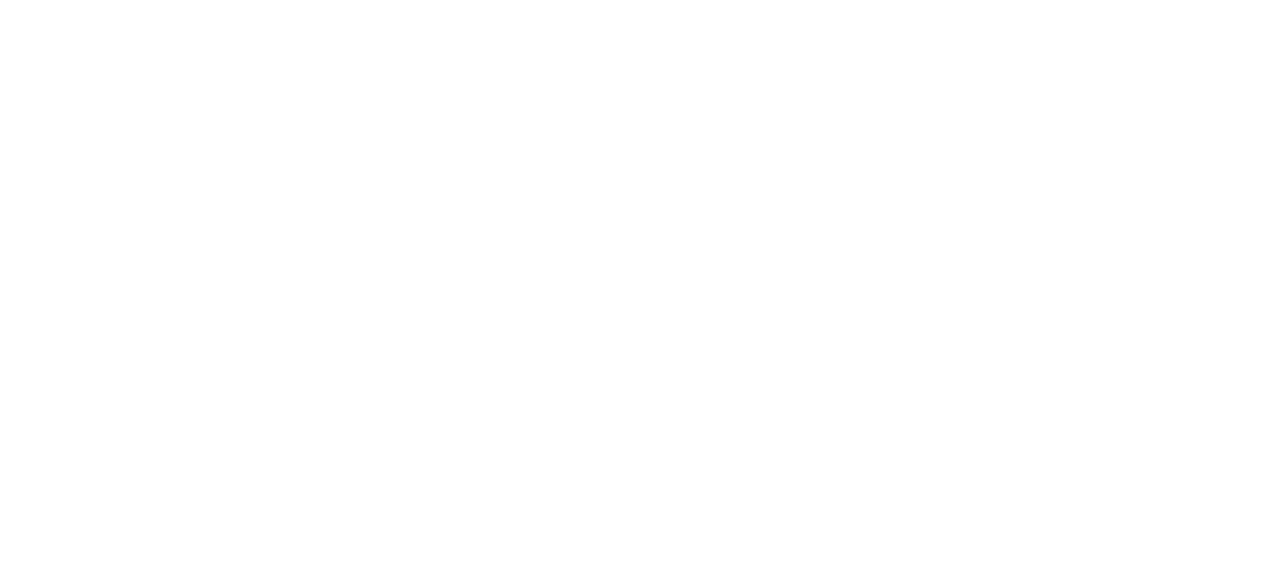
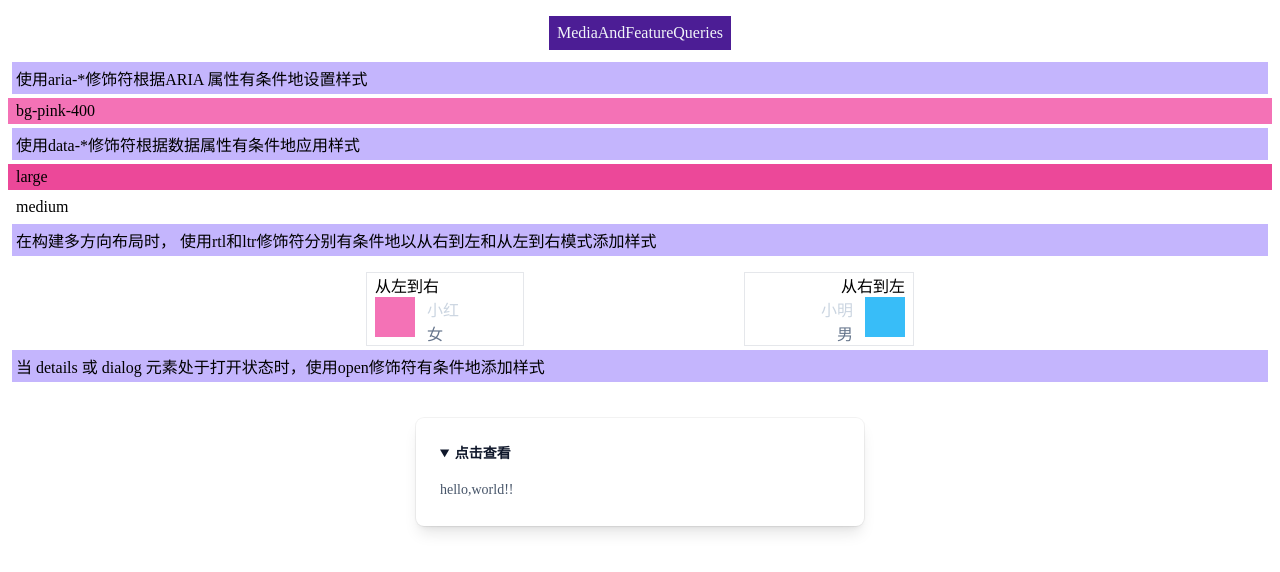
Before and after one commit to yuayuz/tailwindcss-learning, a Vue app: page /AttributeSelectors in a window 1280 px wide. Before the commit this address had no page. Shown: the top 572 px of the page. Built offline with nearby package versions, Linux system fonts and the light colour scheme.

Commit message:
add `AttributeSelectors`

```diff
--- a/src/router/index.ts
+++ b/src/router/index.ts
@@ -3,6 +3,7 @@ import Home from '@/views/Home.vue'
 import PseudoClasses from '@/views/coreConcepts/PseudoClasses.vue'
 import PseudoElements from '@/views/coreConcepts/PseudoElements.vue'
 import MediaAndFeatureQueries from '@/views/coreConcepts/MediaAndFeatureQueries.vue'
+import AttributeSelectors from '@/views/coreConcepts/AttributeSelectors.vue'
 
 const router = createRouter({
   history: createWebHistory(import.meta.env.BASE_URL),
@@ -26,6 +27,11 @@ const router = createRouter({
       path: '/MediaAndFeatureQueries',
       name: 'MediaAndFeatureQueries',
       component: MediaAndFeatureQueries
+    },
+    {
+      path: '/AttributeSelectors',
+      name: 'AttributeSelectors',
+      component: AttributeSelectors
     }
   ]
 })
--- a/src/views/Home.vue
+++ b/src/views/Home.vue
@@ -29,6 +29,12 @@ const handleRouter = function (page: string) {
   >
     MediaAndFeatureQueries
   </button>
+  <button
+    @click="handleRouter('AttributeSelectors')"
+    class="rounded-full bg-violet-500 text-slate-50 hover:bg-violet-800"
+  >
+    AttributeSelectors
+  </button>
 </template>
 
 <style scoped>
--- /dev/null
+++ b/src/views/coreConcepts/AttributeSelectors.vue
@@ -0,0 +1,81 @@
+<script setup lang="ts"></script>
+
+<template>
+  <header class="flex w-full items-center justify-center">
+    <h1 class="m-2 w-min bg-violet-900 p-2 text-slate-100">MediaAndFeatureQueries</h1>
+  </header>
+
+  <p class="m-1 bg-violet-300 p-1">使用aria-*修饰符根据ARIA 属性有条件地设置样式</p>
+  <!-- ARIA 状态: 使用aria-*修饰符根据ARIA 属性有条件地设置样式 -->
+  <!-- bg-sky-700当aria-checked属性设置为时应用类true，请使用该类aria-checked:bg-sky-700 -->
+  <div aria-checked="true" class="bg-gray-600 aria-checked:bg-pink-400">
+    <p class="m-1 p-1">bg-pink-400</p>
+  </div>
+
+  <p class="m-1 bg-violet-300 p-1">使用data-*修饰符根据数据属性有条件地应用样式</p>
+  <!-- 数据属性: 使用data-*修饰符根据数据属性有条件地应用样式 -->
+  <!-- Will apply -->
+  <div data-size="large" class="data-[size=large]:bg-pink-500">
+    <p class="m-1 p-1">large</p>
+  </div>
+
+  <!-- Will not apply -->
+  <div data-size="medium" class="data-[size=large]:bg-pink-500">
+    <p class="m-1 p-1">medium</p>
+  </div>
+  <!--
+  RTL 支持: 在构建多方向布局时，
+  使用rtl和ltr修饰符分别有条件地以从右到左和从左到右模式添加样式
+  -->
+  <p class="m-1 bg-violet-300 p-1">
+    在构建多方向布局时， 使用rtl和ltr修饰符分别有条件地以从右到左和从左到右模式添加样式
+  </p>
+  <div class="mx-auto mt-4 flex max-w-3xl justify-items-center">
+    <div dir="ltr" class="shadow-2 mx-auto max-w-xs border pl-2 pr-16">
+      <p>从左到右</p>
+      <div class="flex">
+        <p class="h-10 w-10 bg-pink-400"></p>
+        <div class="ml-3">
+          <p class="text-2 font-medium text-slate-300 hover:text-black group-hover:text-white">
+            小红
+          </p>
+          <p class="text-2 font-medium text-slate-500 group-hover:text-slate-300">女</p>
+        </div>
+      </div>
+    </div>
+    <div dir="rtl" class="shadow-2 mx-auto max-w-xs border bg-white pl-16 pr-2">
+      <p>从右到左</p>
+      <div class="flex">
+        <p class="h-10 w-10 bg-sky-400"></p>
+        <div class="ml-3 mr-3">
+          <p class="text-2 font-medium text-slate-300 hover:text-black group-hover:text-white">
+            小明
+          </p>
+          <p class="text-2 font-medium text-slate-500 group-hover:text-slate-300">男</p>
+        </div>
+      </div>
+    </div>
+  </div>
+
+  <!-- 开启/关闭状态: 当 <details>或<dialog> 元素处于打开状态时，使用open修饰符有条件地添加样式：-->
+  <p class="m-1 bg-violet-300 p-1">
+    当 details 或 dialog 元素处于打开状态时，使用open修饰符有条件地添加样式
+  </p>
+  <div class="mx-auto max-w-lg p-8">
+    <details
+      class="rounded-lg p-6 open:bg-white open:shadow-lg open:ring-1 open:ring-black/5 dark:bg-slate-900 dark:ring-white/10 dark:open:bg-slate-900 dark:open:ring-white/10"
+      open
+    >
+      <summary class="select-none text-sm font-semibold leading-6 text-slate-900 dark:text-white">
+        点击查看
+      </summary>
+      <div class="mt-3 text-sm leading-6 text-slate-600 dark:text-slate-400">
+        <p>hello,world!!</p>
+      </div>
+    </details>
+  </div>
+</template>
+
+<style scoped>
+@import 'tailwindcss/tailwind.css';
+</style>
```
